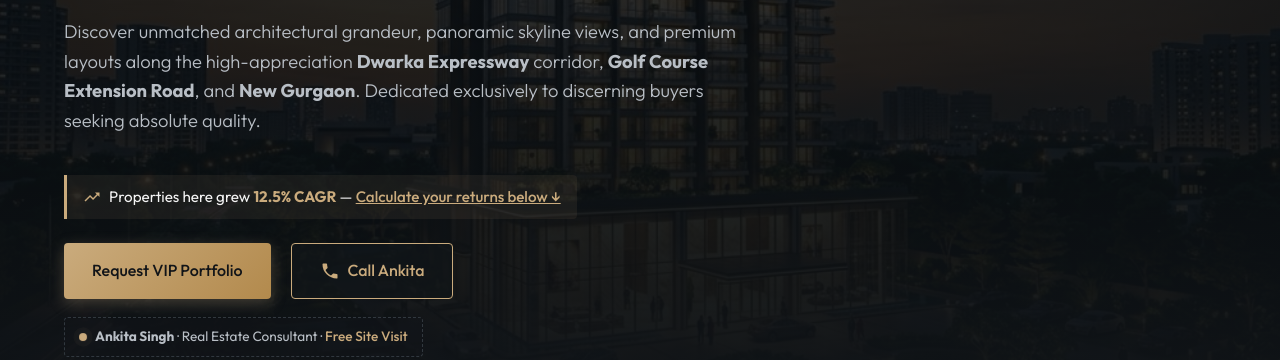
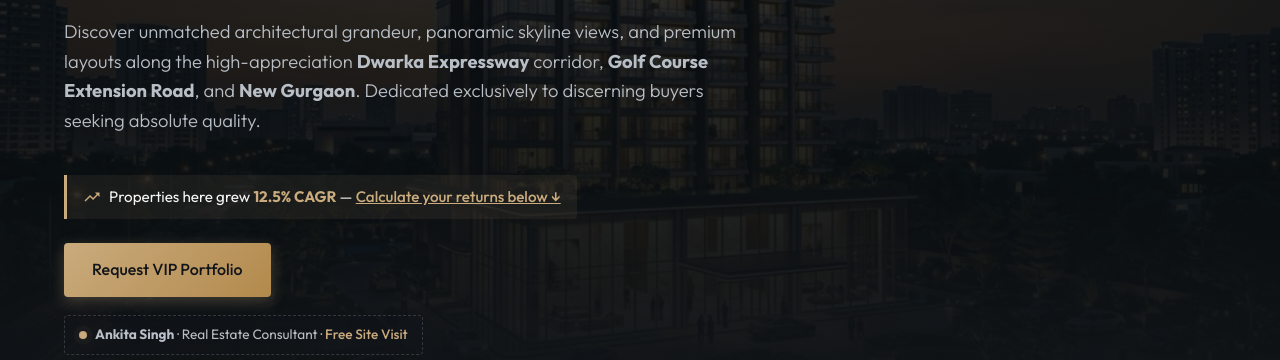
Before and after one commit to ayodhyadharsha-max/Goldenage, a plain HTML site: page index.html in a window 1280 px wide. Shown: the part 440-800 px from the top of the page. Drawn offline with nearby package versions, Linux system fonts and the light colour scheme.

Commit message:
Remove Call Ankita button from hero section

```diff
--- a/index.html
+++ b/index.html
@@ -196,10 +196,6 @@
 
           <div class="hero-ctas">
             <a href="#lead-section" class="btn btn-primary btn-large">Request VIP Portfolio</a>
-            <a href="tel:+919311996911" class="btn btn-phone-hero btn-large">
-              <svg class="icon" viewBox="0 0 24 24"><path fill="currentColor" d="M6.62,10.79C8.06,13.62 10.38,15.94 13.21,17.38L15.41,15.18C15.69,14.9 16.08,14.82 16.43,14.93C17.55,15.3 18.75,15.5 20,15.5A1,1 0 0,1 21,16.5V20A1,1 0 0,1 20,21A17,17 0 0,1 3,4A1,1 0 0,1 4,3H7.5A1,1 0 0,1 8.5,4C8.5,5.25 8.7,6.45 9.07,7.57C9.18,7.92 9.1,8.31 8.82,8.59L6.62,10.79Z"/></svg>
-              <span>Call Ankita</span>
-            </a>
           </div>
 
           <!-- Ankita Live Consultant Badge -->
```
